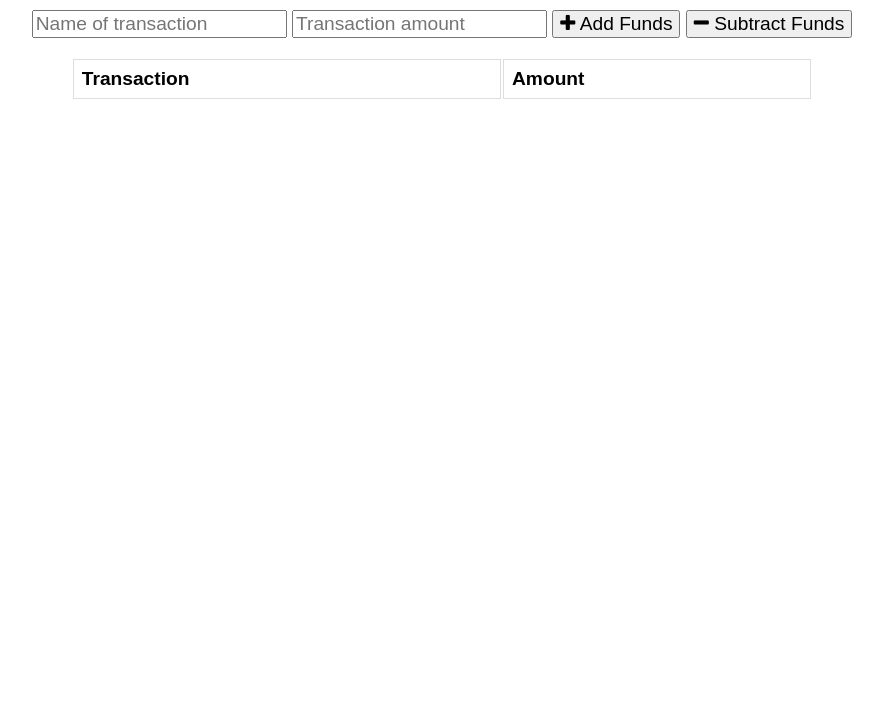
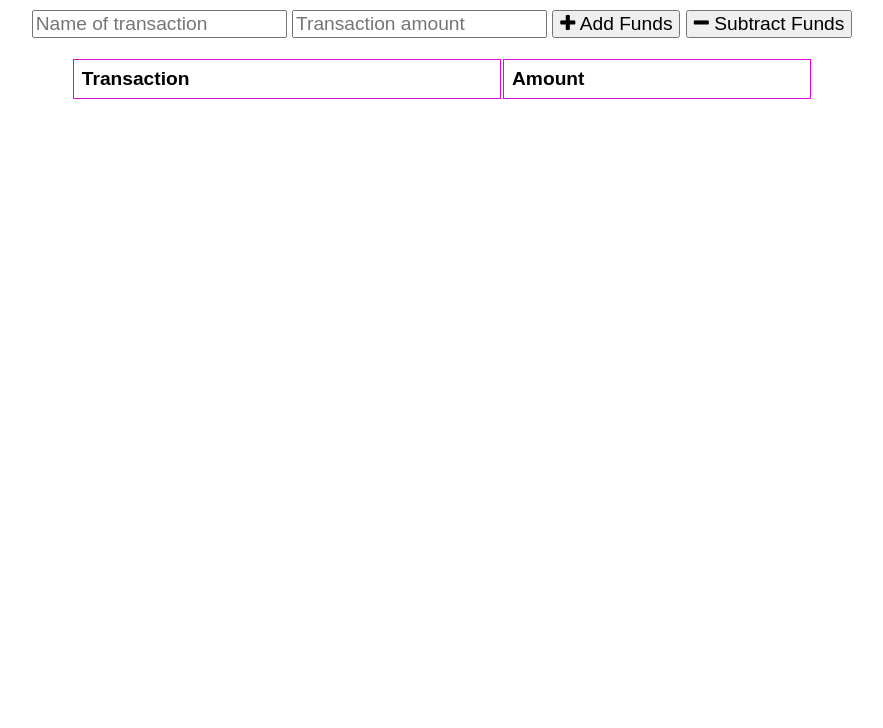
Before and after one commit to brunojoey/budget-tracker, a website: page public/index.html in a window 1280 px wide. Shown: the part 72-800 px from the top of the page, without its empty margins (198-1081 px from the left). Drawn offline with nearby package versions, Linux system fonts and the light colour scheme; no server answers.

```diff
--- a/public/styles.css
+++ b/public/styles.css
@@ -13,7 +13,7 @@
 }
 
 td, th {
-  border: 1px solid #dddddd;
+  border: 1px solid #dd0dd0;
   text-align: left;
   padding: 8px;
 }
```
